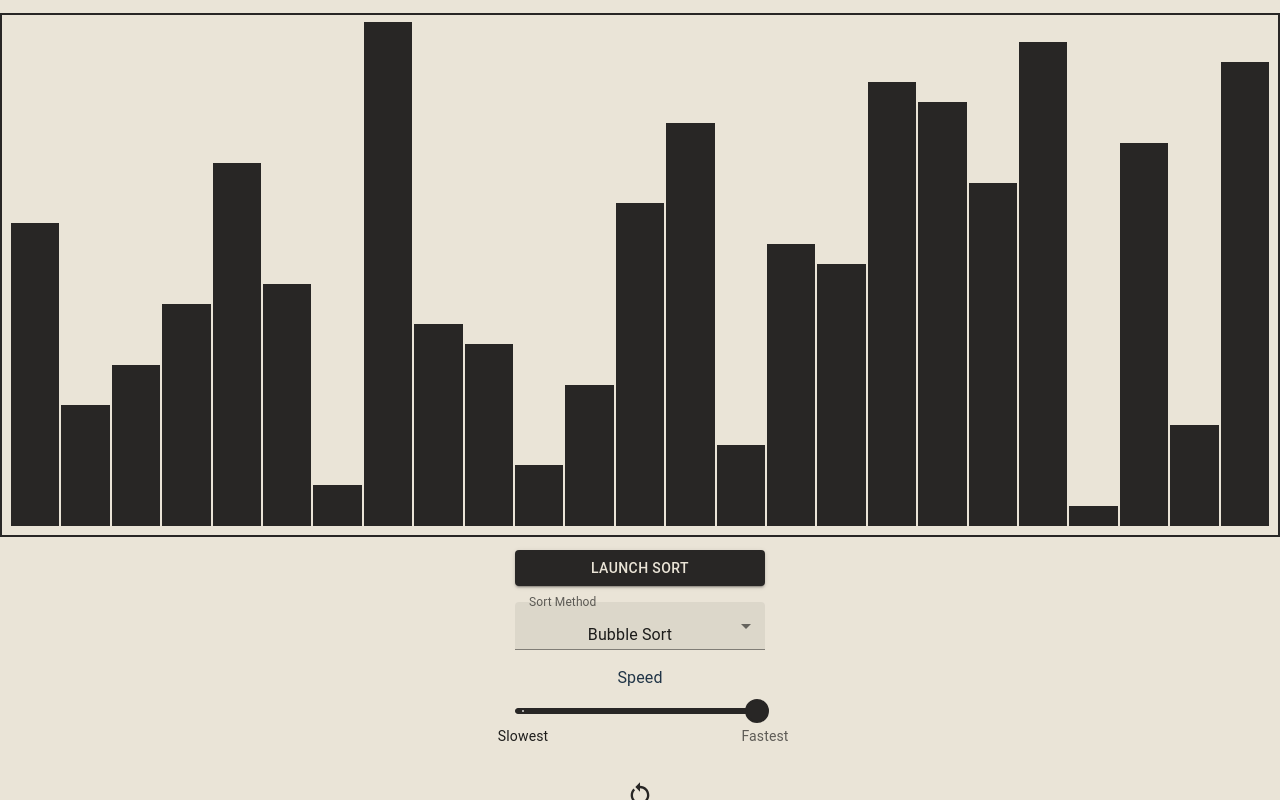
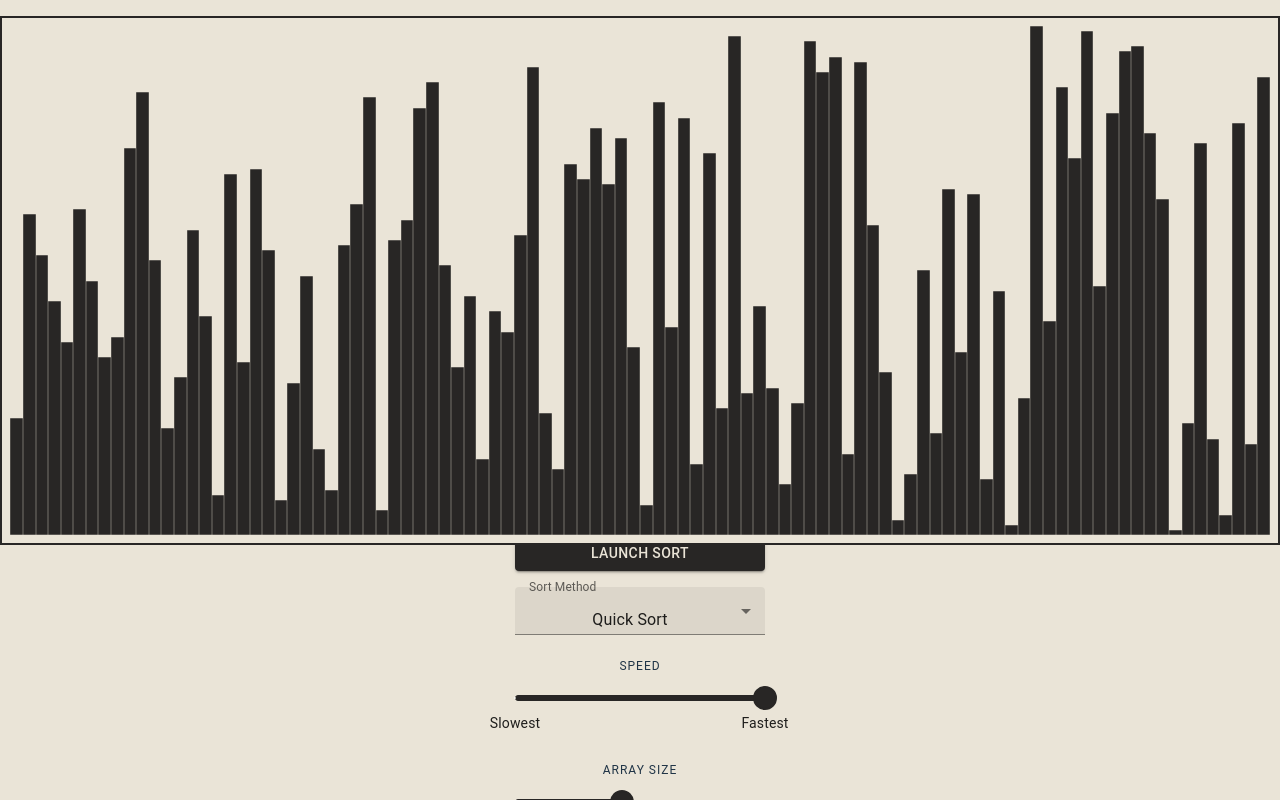
Before and after one commit to mrtnhwtt/AlgorithmVisualizer, a React (Vite) app: page / in a window 1280 px wide. Built offline with nearby package versions, Linux system fonts and the light colour scheme.

Commit message:
Added slider for array size control Updated css to handle the longer menu Updated default sort method Updated speed slider Updated columns to use inner shadow instead of border

```diff
--- a/src/App.css
+++ b/src/App.css
@@ -1,12 +1,16 @@
 html,
 body {
-  height: 100%;
+  height: 100vh;
   margin: 0;
   padding: 0;
   overflow: auto;
-  /* background-color: #fcfcfa; */
   background-color: #eae4d7;
 }
+
+*::-webkit-scrollbar {
+  display: none;
+}
+
 
 
 #root {
--- a/src/algorithm/quickSort.tsx
+++ b/src/algorithm/quickSort.tsx
@@ -22,6 +22,7 @@ const partition = async (speed: number, arr: number[], low: number, high: number
         await updateArrayDisplay({ dispatch, speed, red: [pivot], blue: [arr[i]], green: [arr[j]] });
         if (arr[j] < pivot) {
             i++;
+            await updateArrayDisplay({ dispatch, speed, red: [pivot], blue: [arr[i]], green: [arr[j]] });
             let tmp = arr[i];
             arr[i] = arr[j];
             arr[j] = tmp;
--- a/src/components/Column/column.css
+++ b/src/components/Column/column.css
@@ -1,6 +1,6 @@
 .column {
     background-color: #282625;
-    border: 1px solid #eae4d7;
+    box-shadow: inset 0 0 0 0.2px #eae4d7;
 }
 
 .red {
@@ -16,5 +16,6 @@
 }
 
 .subarray {
-    border: 1px solid #790251;
+
+    box-shadow: inset 0 0 0 0.2px #790251;
 }
--- a/src/components/Menu/Menu.css
+++ b/src/components/Menu/Menu.css
@@ -1,10 +1,13 @@
 .menu-container {
-    padding-top: 5%;
-    padding: 1vmax;
     display: flex;
     justify-content: center;
     align-items: center;
     flex-direction: column;
     gap: 1rem;
-    overflow: auto;
+    flex: 1;
+    overflow-y: auto;
 }
+
+.menu-container> :first-child {
+    margin-top: 10vh;
+}
--- a/src/components/Menu/Menu.tsx
+++ b/src/components/Menu/Menu.tsx
@@ -21,7 +21,8 @@ const Menu: React.FC = () => {
   const initialSortMethod: string = useSelector((state: RootState) => state.root.method);
   const handleSort = useHandleSort();
   const [sortMethod, setSortMethod] = useState(initialSortMethod);
-  const [sliderSpeed, setSliderSpeed] = useState(751);
+  const [sliderSpeed, setSliderSpeed] = useState(500);
+  const [arraySize, setArraySize] = useState(100);
   const isSorting: boolean = useSelector((state: RootState) => state.root.sorting);
 
   const handleChange = (event: SelectChangeEvent) => {
@@ -29,14 +30,17 @@ const Menu: React.FC = () => {
     dispatch(setMethod(event.target.value as SortMethod));
 
   };
-  const handleSliderChange = (_event: Event, newValue: number | number[]) => {
+  const handleSpeedSliderChange = (_event: Event, newValue: number | number[]) => {
     setSliderSpeed(newValue as number);
-    const transformedSpeed = 801 - (newValue as number);
+    const transformedSpeed = 501 - (newValue as number);
     dispatch(setSpeed(transformedSpeed));
   };
-
+  const handleArraySizeSliderChange = (_event: Event, newValue: number | number[]) => {
+    setArraySize(newValue as number);
+    dispatch(setArray(createUnsortedArray(newValue as number)));
+  };
   const handleResetArray = () => {
-    dispatch(setArray(createUnsortedArray(25)));
+    dispatch(setArray(createUnsortedArray(arraySize)));
   };
 
   const SortMethodList = [
@@ -48,7 +52,7 @@ const Menu: React.FC = () => {
 
   const marks = [
     {
-      value: 775,
+      value: 500,
       label: "Fastest",
     },
     {
@@ -94,19 +98,49 @@ const Menu: React.FC = () => {
         </FormControl>
       </Box>
       <Box sx={{ width: 250 }}>
-        <Typography id="speed-slider" gutterBottom>
+        <Typography id="speed-slider" variant="overline" gutterBottom>
           Speed
         </Typography>
         <Slider
           value={sliderSpeed}
-          onChange={handleSliderChange}
+          onChange={handleSpeedSliderChange}
           step={25}
-          min={0}
-          max={775}
+          min={25}
+          max={500}
           aria-label="Default"
           valueLabelDisplay="off"
           aria-labelledby="speed-slider"
           marks={marks}
+          disabled={isSorting}
+          sx={{
+            color: "#282625", '& .MuiSlider-thumb': {
+              height: 24,
+              width: 24,
+              border: '2px solid currentColor',
+              '&:focus, &:hover, &.Mui-active, &.Mui-focusVisible': {
+                boxShadow: 'inherit',
+              },
+              '&:before': {
+                display: 'none',
+              },
+            },
+          }}
+        />
+      </Box>
+      <Box sx={{ width: 250 }}>
+        <Typography id="array-size-slider" variant="overline" gutterBottom>
+          Array Size
+        </Typography>
+        <Slider
+          value={arraySize}
+          onChange={handleArraySizeSliderChange}
+          step={5}
+          min={25}
+          max={200}
+          aria-label="Default"
+          aria-labelledby="array-size-slider"
+          valueLabelDisplay="auto"
+
           disabled={isSorting}
           sx={{
             color: "#282625", '& .MuiSlider-thumb': {
--- a/src/context/rootSlice.tsx
+++ b/src/context/rootSlice.tsx
@@ -15,15 +15,15 @@ export type RootState = {
 }
 
 const initialState: RootState = {
-    array: createUnsortedArray(25),
+    array: createUnsortedArray(100),
     sorting: false,
-    method: "bubble",
+    method: "quick",
     red: [],
     blue: [],
     green: [],
     subarrayIndex: [],
     step: 0,
-    speed: 50
+    speed: 1
 }
 
 
--- a/src/pages/SortPage/SortPage.css
+++ b/src/pages/SortPage/SortPage.css
@@ -1,12 +1,13 @@
 .container {
-    padding-top: 1%;
-    height: 90%;
+    padding-top: 2vh;
+    height: 98vh;
+    display: flex;
+    flex-direction: column;
 }
 
 .canvas-container {
-    /* margin-top: 1rem; */
-    /* margin-bottom: 1vmin; */
-    height: 70%;
+    flex: 2;
+    overflow-y: auto;
     border: 2px solid #282625;
     padding: 1vmin;
 }
```
